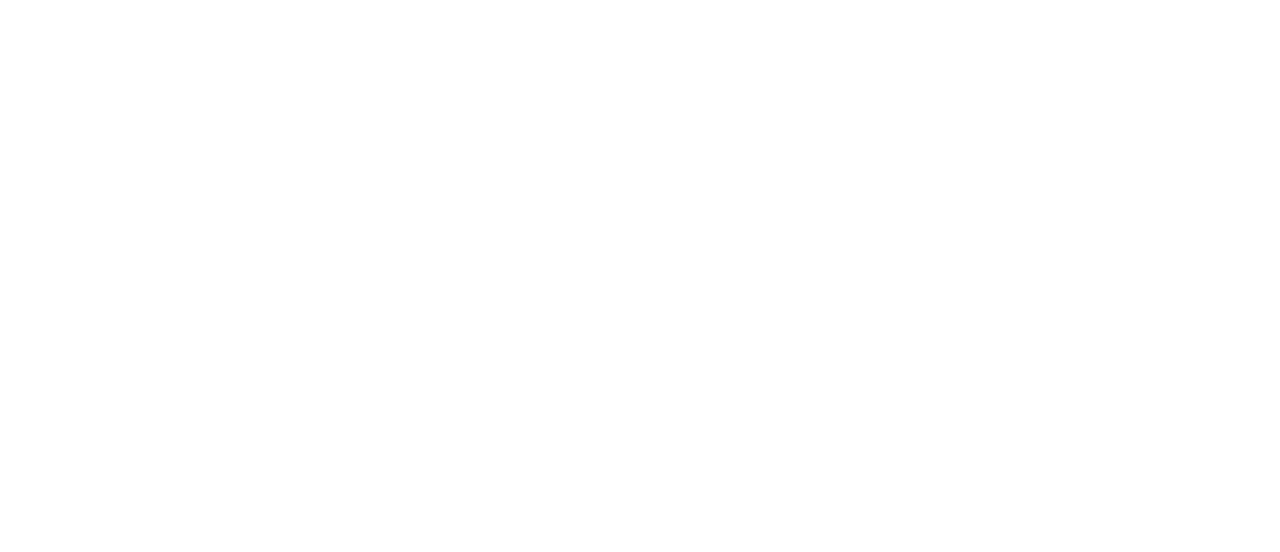
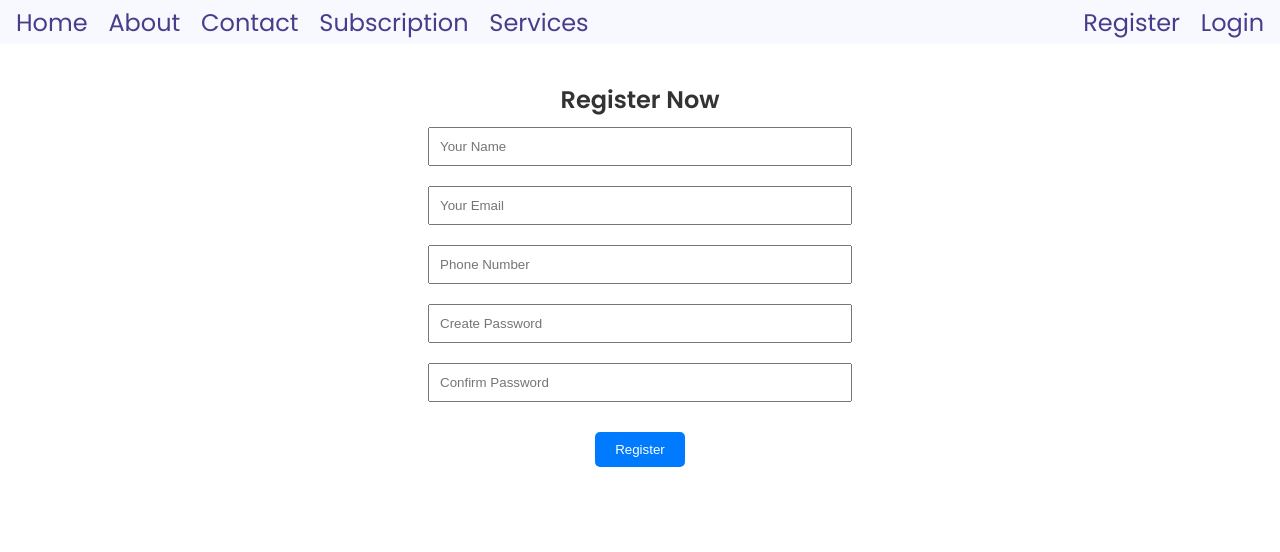
Before and after one commit to YoussefSoliman96/power-zone, a website: page register.html in a window 1280 px wide. Drawn offline with Linux system fonts and the light colour scheme.

Commit message:
Make registration form

```diff
--- a/register.html
+++ b/register.html
@@ -0,0 +1,35 @@
+<!DOCTYPE html>
+<html lang="en">
+  <head>
+    <meta charset="UTF-8" />
+    <meta name="viewport" content="width=device-width, initial-scale=1.0" />
+    <title>Registration Form</title>
+    <link rel="stylesheet" href="style.css" />
+  </head>
+  <body>
+    <div class="nav-container sticky">
+      <ul class="nav-bar" style="margin-left: 1rem; padding: 0">
+        <li><a href="/">Home</a></li>
+        <li><a href="/about.html">About</a></li>
+        <li><a href="/contact.html">Contact</a></li>
+        <li><a href="/subscription.html">Subscription</a></li>
+        <li><a href="/services.html">Services</a></li>
+      </ul>
+      <ul class="nav-bar">
+        <li><a href="/register.html">Register</a></li>
+        <li><a href="/login.html">Login</a></li>
+      </ul>
+    </div>
+    <div class="registration-form container">
+      <h2>Register Now</h2>
+      <form action="/index.html">
+        <input type="text" placeholder="Your Name" required />
+        <input type="email" placeholder="Your Email" required />
+        <input type="tel" placeholder="Phone Number" required />
+        <input type="password" placeholder="Create Password" required />
+        <input type="password" placeholder="Confirm Password" required />
+        <button type="submit">Register</button>
+      </form>
+    </div>
+  </body>
+</html>
--- a/style.css
+++ b/style.css
@@ -328,3 +328,39 @@ a:hover {
 .subscription-form button:hover {
   background-color: #0056b3;
 }
+
+.registration-form {
+  margin: 50px auto;
+  max-width: 400px;
+  text-align: center;
+}
+
+.registration-form h2 {
+  color: #333;
+}
+
+.registration-form form {
+  display: flex;
+  flex-direction: column;
+  align-items: center;
+}
+
+.registration-form input {
+  margin: 10px 0;
+  padding: 10px;
+  width: 100%;
+}
+
+.registration-form button {
+  margin-top: 20px;
+  padding: 10px 20px;
+  background-color: #007bff;
+  color: #fff;
+  border: none;
+  border-radius: 5px;
+  cursor: pointer;
+}
+
+.registration-form button:hover {
+  background-color: #0056b3;
+}
```
